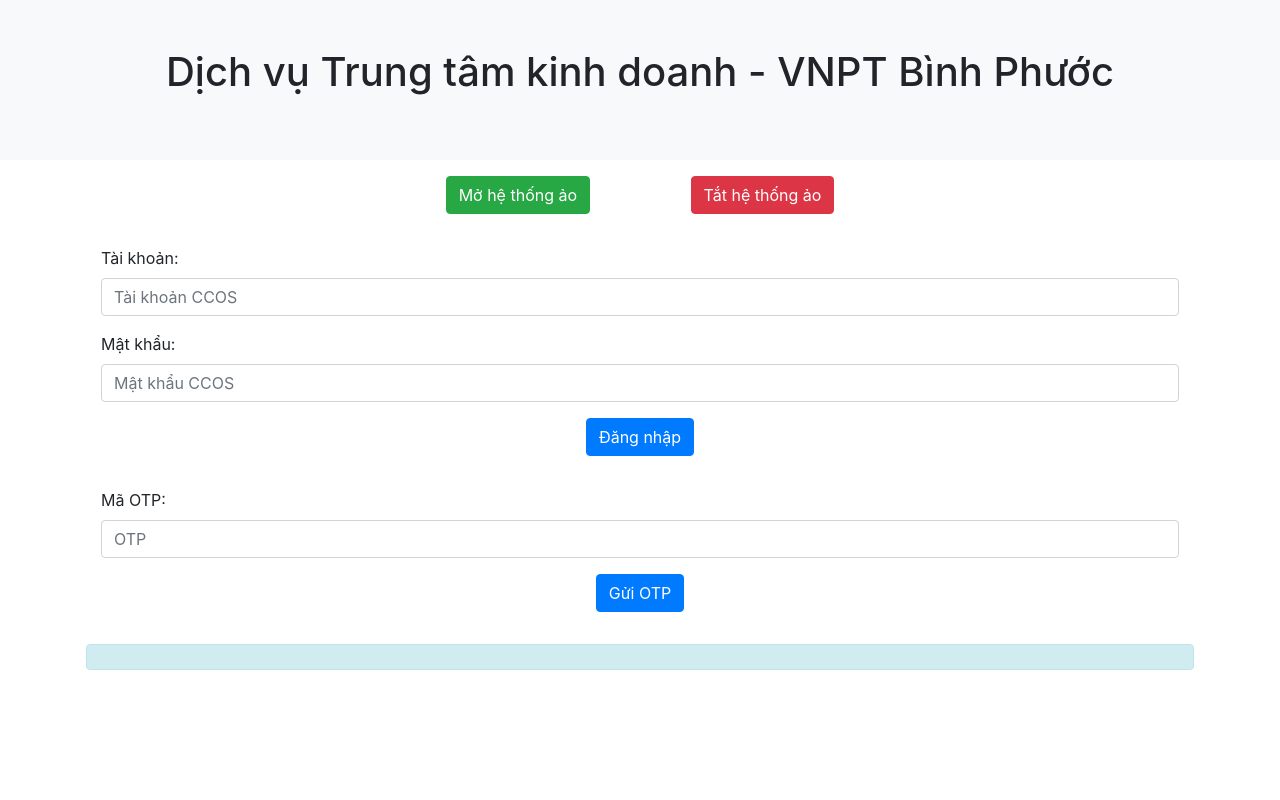
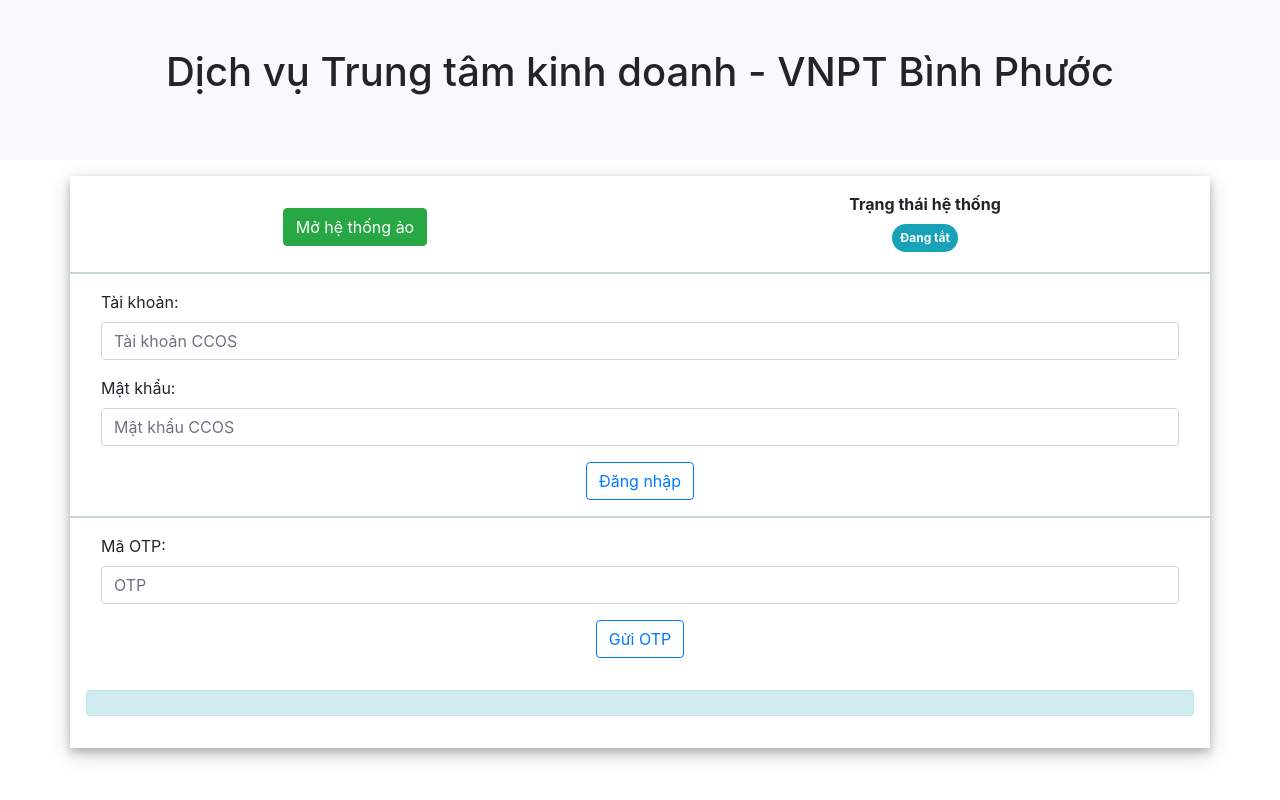
Before and after one commit to quandxbp/vnpt-ttkd, a Django app: page /ccos in a window 1280 px wide. Run offline with Django 3.2, Linux system fonts and the light colour scheme; some libraries are stand-ins or nearby versions.

Commit message:
[ADD] scheduled actions for check server status

```diff
--- a/ccos/services.py
+++ b/ccos/services.py
@@ -20,10 +20,7 @@ def process_content(state, datas):
             send_otp(otp)
             message = "Đã gửi mã OTP"
         if state == 'connection':
-            return {
-                'success': 1,
-                'is_alive': check_connection()
-            }
+            return check_ccos_status()
         return {
             'success': 1,
             'message': message
--- a/ccos_config.json
+++ b/ccos_config.json
@@ -1,5 +1,6 @@
 {
     "session_id": "27404baad7d7c3ca23d0566c7f6b07db",
     "url": "http://127.0.0.1:55880",
-    "cookie": "jykkkgycaoybk12vhchfjlgh"
+    "cookie": "jykkkgycaoybk12vhchfjlgh",
+    "is_alive": false
 }
--- a/oa_zalo/urls.py
+++ b/oa_zalo/urls.py
@@ -5,3 +5,5 @@ urlpatterns = [
     path('', include('zalo_base.urls')),
     path('admin/', admin.site.urls),
 ]
+
+import execute
--- a/zalo_base/templates/zalo_base/ccos_manage.html
+++ b/zalo_base/templates/zalo_base/ccos_manage.html
@@ -1,16 +1,19 @@
 <!DOCTYPE html>
 <html>
     <head>
+        {% load static %}
         <meta charset="utf-8">
         <meta name="viewport" content="width=device-width, initial-scale=1">
 
         <link rel="stylesheet" href="https://stackpath.bootstrapcdn.com/bootstrap/4.3.1/css/bootstrap.min.css" integrity="sha384-ggOyR0iXCbMQv3Xipma34MD+dH/1fQ784/j6cY/iJTQUOhcWr7x9JvoRxT2MZw1T" crossorigin="anonymous">
         <script src="https://ajax.googleapis.com/ajax/libs/jquery/3.5.1/jquery.min.js"></script>
         <script src="https://zjs.zdn.vn/zalo/Zalo.Extensions.min.js" type="text/javascript"></script>
+        <link rel="icon" type="image/png" href="{% static 'images/vnpt-logo.png' %}"/>
+        <link rel="icon" type="image/png" href="{% static 'images/vnpt-logo.png' %}"/>
     </head>
 
     <body>
-        {% load static %}
+
         <section class="container-fluid">
             <div class="row">
                 <div class="col-xs-12 col-lg-12 text-center bg-light p-5">
@@ -19,18 +22,22 @@
             </div>
         </section>
 
-        <section class="container">
-            <div class="row">
-                <div class="col-12 col-lg-12 text-center p-3">
+        <section class="container" style="box-shadow: 0 4px 8px 0 rgba(0, 0, 0, 0.2), 0 6px 20px 0 rgba(0, 0, 0, 0.19);" >
+            <div class="row mt-3">
+                <div class="col-12 col-lg-6 text-center p-3">
                     <button type="button" id="openSystem" data-open="1" data-state="system"
-                    class="btn btn-success mr-5 requestBtn">Mở hệ thống ảo</button>
-                    <button type="button" id="closeSystem" data-open="0" data-state="system"
-                    class="btn btn-danger ml-5 requestBtn">Tắt hệ thống ảo</button>
+                    class="btn btn-success mt-3 requestBtn">Mở hệ thống ảo</button>
+                    <!-- <button type="button" id="closeSystem" data-open="0" data-state="system"
+                    class="btn btn-danger ml-5 requestBtn">Tắt hệ thống ảo</button> -->
                 </div>
 
-                <!-- <div class="col-12 col-lg-6 text-center p-3">
-                    Trạng thái hệ thống: <span class="badge badge-pill badge-info p-2 mb-1" id="systemStatus">Đang tắt</span>
-                </div> -->
+                <div class="col-12 col-lg-6 text-center p-3">
+                    <strong>Trạng thái hệ thống</strong>
+                    <br/>
+                    <span class="badge badge-pill badge-info p-2 mb-1 mt-2" id="systemStatus">Đang tắt</span>
+                </div>
+
+                <div style="border: 1px solid #c2d6d6; width: 100%;"></div>
 
                 <div class="col-12 col-lg-12">
                     <div class="p-3">
@@ -44,11 +51,14 @@
                         </div>
                         <div class="d-block text-center">
                             <button type="submit" id="signin" data-state="signin"
-                            class="btn btn-primary requestBtn">Đăng nhập</button>
+                            class="btn btn-outline-primary requestBtn">Đăng nhập</button>
                         </div>
 
                     </div>
                 </div>
+
+                <div style="border: 1px solid #c2d6d6; width: 100%;"></div>
+
                 <div class="col-12 col-lg-12">
                     <div class="p-3">
                         <div class="form-group">
@@ -56,7 +66,7 @@
                           <input type="text" class="form-control" placeholder="OTP" id="otp">
                         </div>
                         <div class="d-block text-center">
-                            <button id="sendOtp" type="submit" class="btn btn-primary requestBtn" data-state="otp">Gửi OTP</button>
+                            <button id="sendOtp" type="submit" class="btn btn-outline-primary requestBtn" data-state="otp">Gửi OTP</button>
                         </div>
                     </div>
                 </div>
@@ -91,39 +101,44 @@
             type: 'POST',
             url: '/api/ccos',
             data: JSON.stringify(data),
+            async: TRUE,
             contentType: "application/json",
             success: function (result) {
                 $('.alert-info').text(result.message)
             },
             error: function(error) {
                 $('.alert-info').text(error)
+            },
+            complete: function(data) {
+                if (state == 'otp') checkServerStatus();
             }
         });
     });
 
-    // $(document).ready(function() {
-    //     setInterval(function() {
-    //         $.ajax({
-    //             type: "GET",
-    //             url: "/api/ccos",
-    //             data: {
-    //                 state: 'connection',
-    //             },
-    //             contentType: "application/json",
-    //             success: function(result){
-    //                 console.log(result);
-    //                 if (result.is_alive)
-    //                     $("#systemStatus").text('Đang hoạt động');
-    //                 else
-    //                     $("#systemStatus").text('Đang tắt');
-    //             },
-    //             error: function(error) {
-    //                 console.log(error);
-    //                 $("#systemStatus").text('Đang tắt');
-    //             }
-    //         });
-    //     }, 5000);
-    // });
+    function checkServerStatus() {
+        $.ajax({
+            type: "GET",
+            url: "/api/ccos",
+            data: {
+                state: 'connection',
+            },
+            contentType: "application/json",
+            success: function(is_alive){
+                if (is_alive)
+                    $("#systemStatus").text('Đang hoạt động');
+                else
+                    $("#systemStatus").text('Đang tắt');
+            },
+            error: function(error) {
+                console.log(error);
+                $("#systemStatus").text('Đang tắt');
+            }
+        });
+    }
+
+    $(document).ready(function() {
+        setInterval(checkServerStatus, 1000 * 60 * 60 * 3);
+    });
 
     </script>
 </html>
```
Also changed, not shown: ccos/automation.py (+31 -3 lines), execute.py (added, +16 -0 lines), scheduler_jobs.py (added, +11 -0 lines), static/images/vnpt.ico (added), 1 other file.
